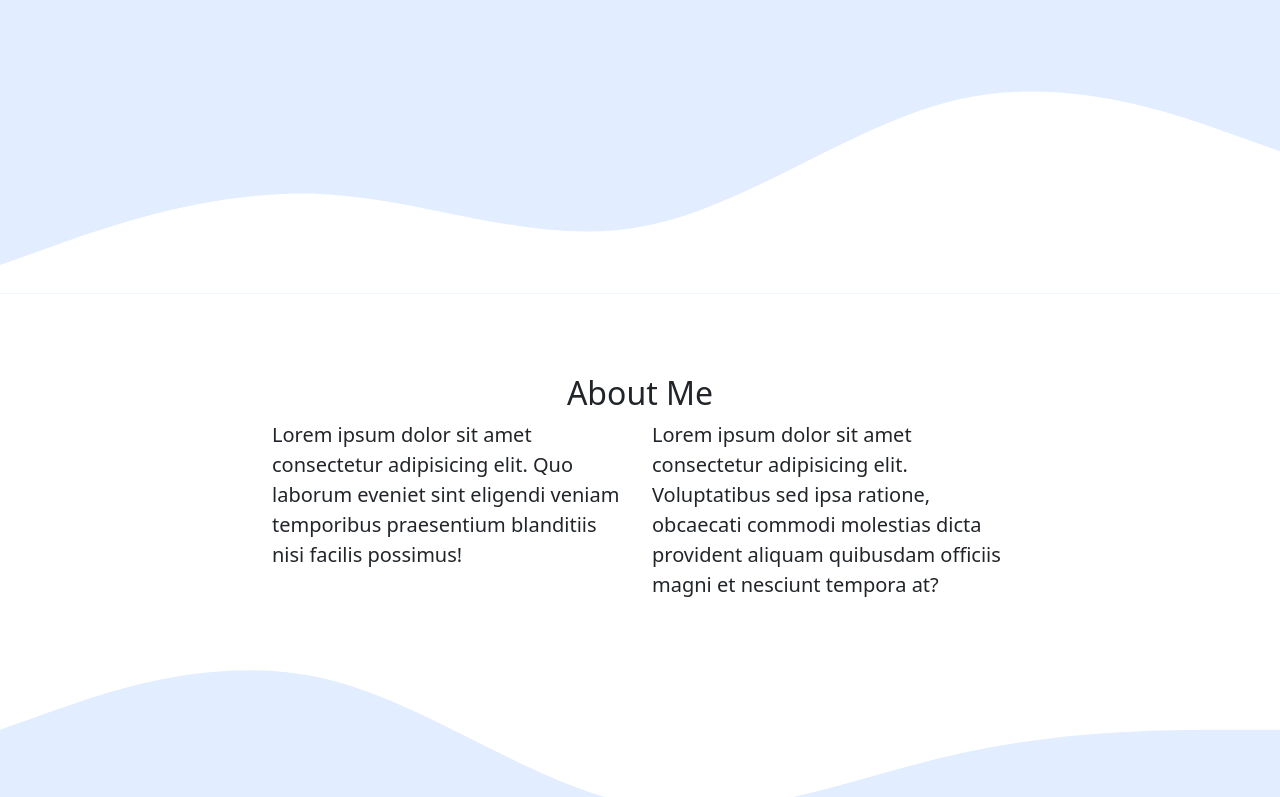
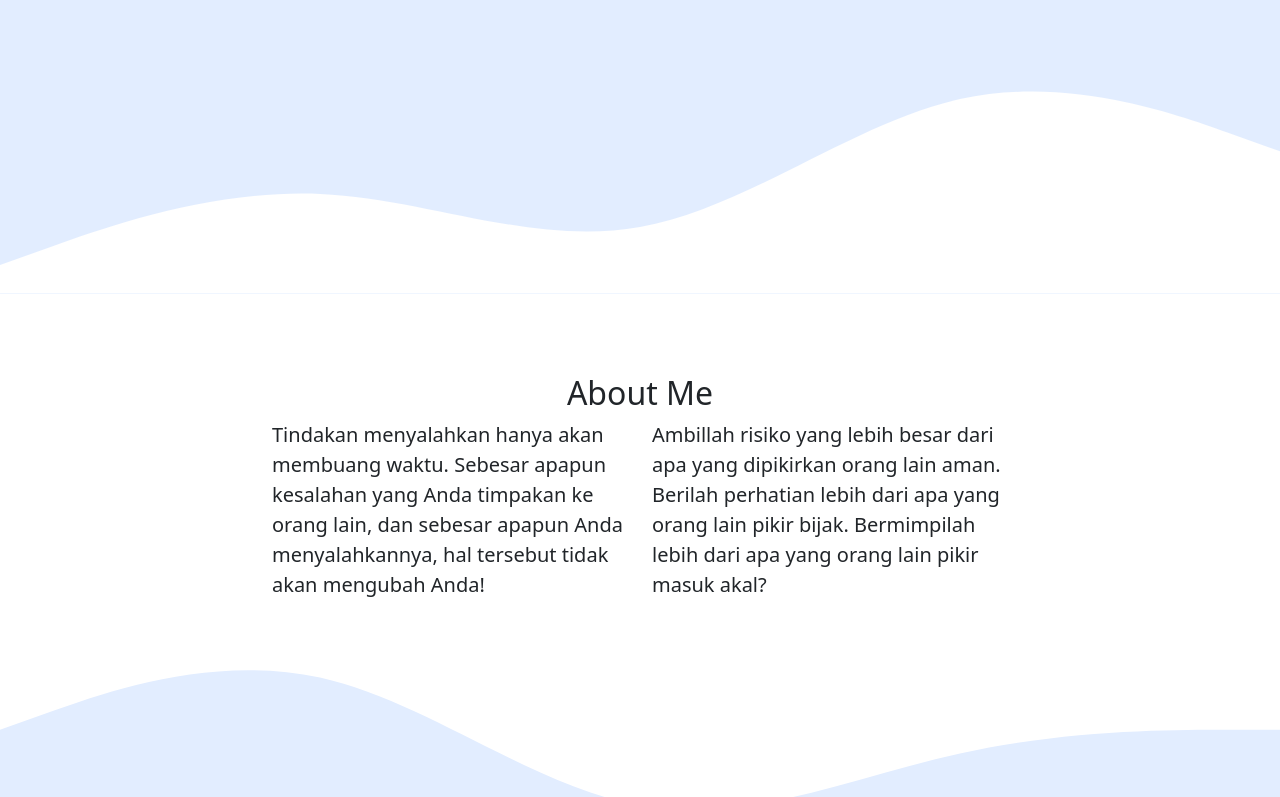
Before and after one commit to eltonpellata/eltonpellata.github, a plain HTML site: page index.html in a window 1280 px wide. Shown: the part 408-1205 px from the top of the page. Drawn offline with nearby package versions, Linux system fonts and the light colour scheme.

Commit message:
mengubah kata di about us

```diff
--- a/index.html
+++ b/index.html
@@ -70,10 +70,10 @@
         </div>
         <div class="row justify-content-center fs-5">
           <div class="col-md-4">
-            <p>Lorem ipsum dolor sit amet consectetur adipisicing elit. Quo laborum eveniet sint eligendi veniam temporibus praesentium blanditiis nisi facilis possimus!</p>
+            <p>Tindakan menyalahkan hanya akan membuang waktu. Sebesar apapun kesalahan yang Anda timpakan ke orang lain, dan sebesar apapun Anda menyalahkannya, hal tersebut tidak akan mengubah Anda!</p>
           </div>
           <div class="col-md-4">
-            <p>Lorem ipsum dolor sit amet consectetur adipisicing elit. Voluptatibus sed ipsa ratione, obcaecati commodi molestias dicta provident aliquam quibusdam officiis magni et nesciunt tempora at?</p>
+            <p>Ambillah risiko yang lebih besar dari apa yang dipikirkan orang lain aman. Berilah perhatian lebih dari apa yang orang lain pikir bijak. Bermimpilah lebih dari apa yang orang lain pikir masuk akal?</p>
           </div>
         </div>
       </div>
```
